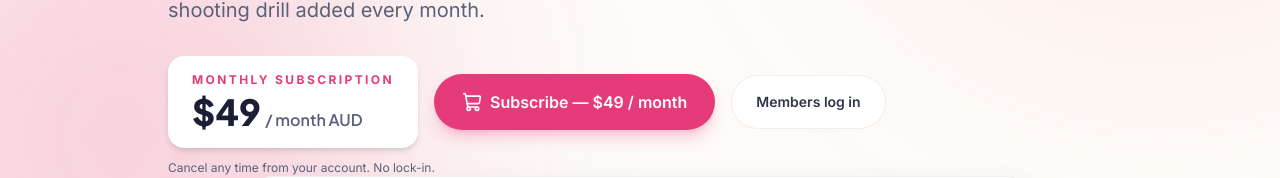
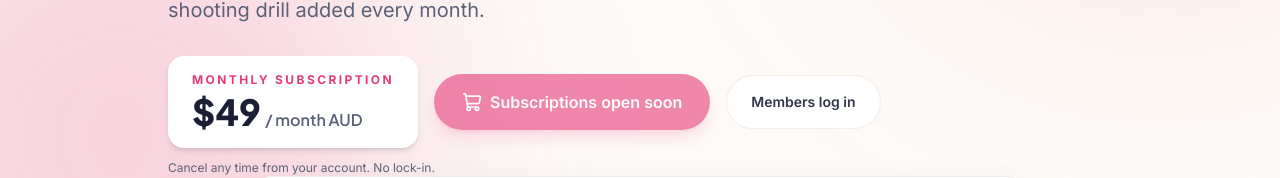
Before and after one commit to caitlynstrachan01-hue/ccnetball, a Next.js app: page /shop/drills-library in a window 1280 px wide. Shown: the part 470-648 px from the top of the page. Built offline with nearby package versions, Linux system fonts and the light colour scheme; no server answers.

Commit message:
Drills Library: pause checkout while the library is being built. Subscribe buttons show 'Subscriptions open soon' and the checkout API refuses to create Stripe sessions. Flip DRILLS_LIBRARY_CHECKOUT_OPEN to reopen.
Co-Authored-By: Claude Opus 5.5 <noreply@anthropic.com>

```diff
--- a/src/app/api/checkout/drills-library/route.ts
+++ b/src/app/api/checkout/drills-library/route.ts
@@ -1,9 +1,19 @@
 import { NextResponse } from "next/server";
 import Stripe from "stripe";
 import { createClient } from "@/lib/supabase/server";
-import { STRIPE_PRICE_IDS } from "@/lib/stripe-config";
+import {
+  DRILLS_LIBRARY_CHECKOUT_OPEN,
+  STRIPE_PRICE_IDS,
+} from "@/lib/stripe-config";
 
 export async function POST(request: Request) {
+  if (!DRILLS_LIBRARY_CHECKOUT_OPEN) {
+    return NextResponse.json(
+      { error: "Subscriptions open soon." },
+      { status: 503 },
+    );
+  }
+
   const stripeKey = process.env.STRIPE_SECRET_KEY;
   if (!stripeKey) {
     return NextResponse.json(
--- a/src/components/subscribe-button.tsx
+++ b/src/components/subscribe-button.tsx
@@ -4,6 +4,7 @@ import { useState } from "react";
 import { useRouter } from "next/navigation";
 import { ShoppingCart } from "lucide-react";
 import { createClient } from "@/lib/supabase/client";
+import { DRILLS_LIBRARY_CHECKOUT_OPEN } from "@/lib/stripe-config";
 
 type Props = {
   className?: string;
@@ -49,6 +50,22 @@ export function SubscribeButton({ className, label = "Subscribe" }: Props) {
     }
   }
 
+  if (!DRILLS_LIBRARY_CHECKOUT_OPEN) {
+    return (
+      <button
+        type="button"
+        disabled
+        className={
+          className ??
+          "inline-flex items-center gap-2 rounded-full bg-primary px-7 py-4 text-base font-semibold text-primary-foreground shadow-lg shadow-primary/25 disabled:cursor-not-allowed disabled:opacity-60"
+        }
+      >
+        <ShoppingCart className="size-5" />
+        Subscriptions open soon
+      </button>
+    );
+  }
+
   return (
     <div>
       <button
--- a/src/lib/stripe-config.ts
+++ b/src/lib/stripe-config.ts
@@ -6,3 +6,10 @@ export const STRIPE_PRICE_IDS = {
   /** Netball Drills Library — $49 AUD / month recurring subscription. */
   drillsLibrary: "price_1UEK7DQID60kwpfiyWrFIDER",
 } as const;
+
+/**
+ * Master switch for the Drills Library checkout. Keep false while the
+ * library is being built — the subscribe button shows "Coming soon" and
+ * the checkout API refuses to create Stripe sessions.
+ */
+export const DRILLS_LIBRARY_CHECKOUT_OPEN = false;
```
